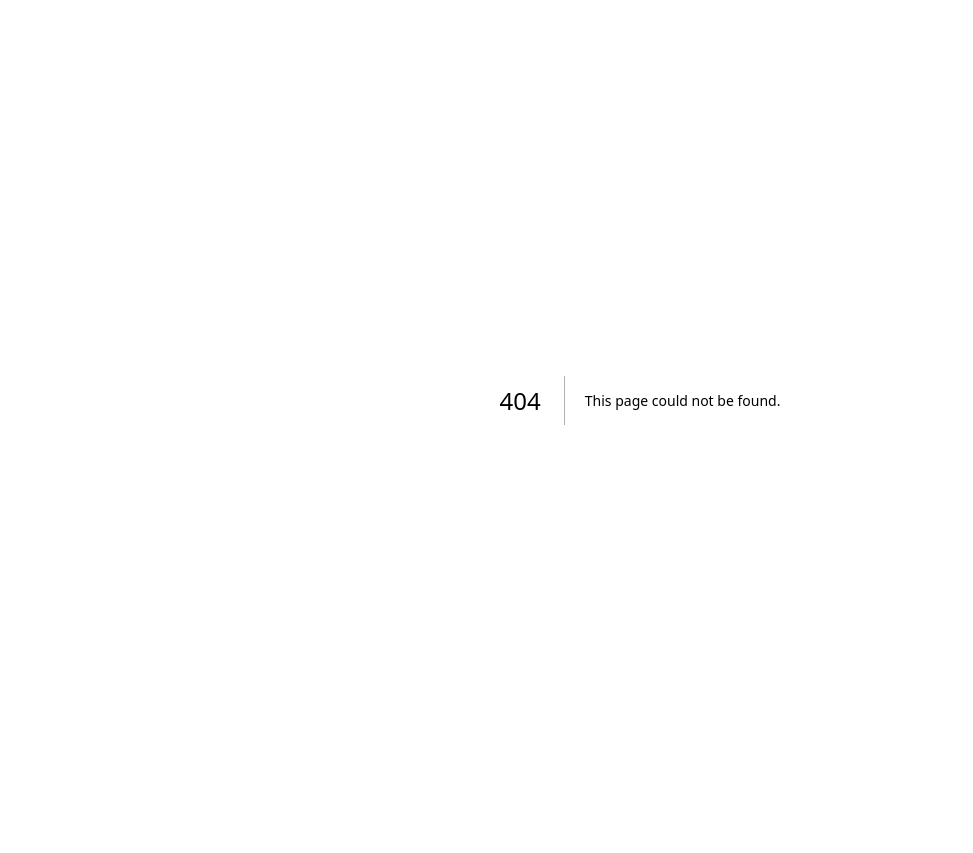
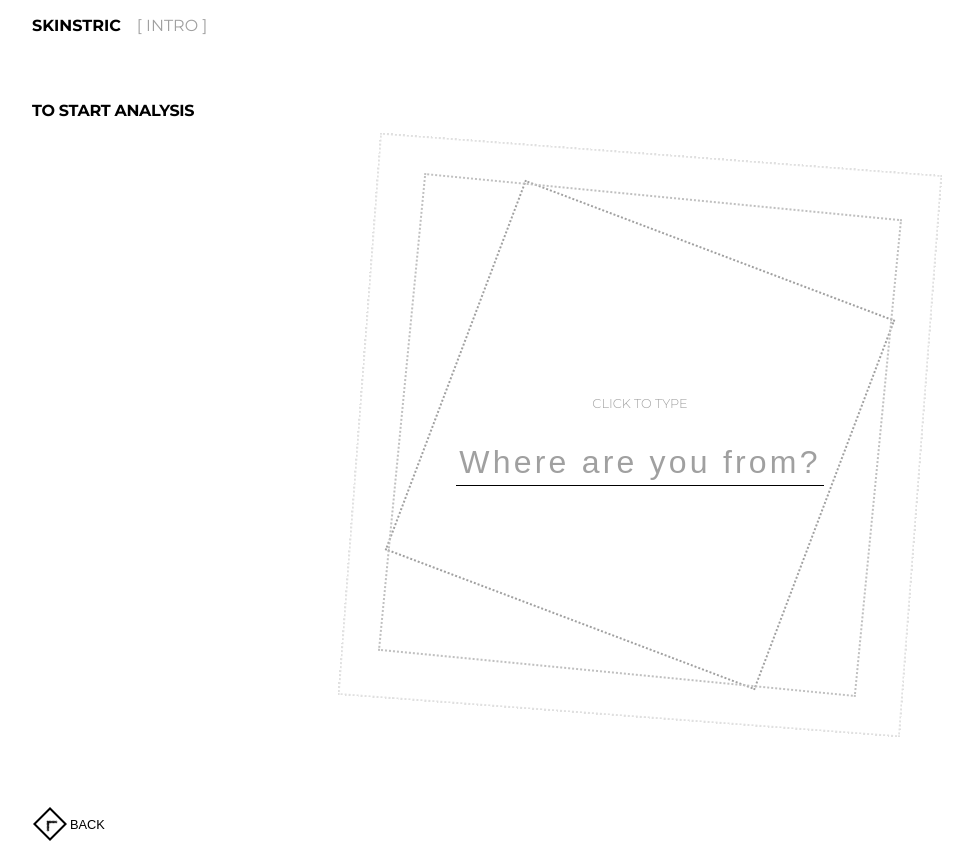
Before and after one commit to aleciaortiz923-star/Skinstric, a Next.js app: page /location in a window 1280 px wide. Before the commit this address had no page. Shown: the whole page, without its empty margins (0-973 px from the left). Before the commit the page ends 800 px from the top, so only its background shows below. Built offline with nearby package versions, Linux system fonts and the light colour scheme; a web font is replaced by a local one.

Commit message:
analysis name page

```diff
--- a/app/globals.css
+++ b/app/globals.css
@@ -111,10 +111,6 @@ body {
   right: -226px;
 }
 
-
-
-
-
 .side-link {
   display: flex;
   align-items: center;
@@ -154,13 +150,162 @@ body {
   transform: rotate(-45deg);
 }
 
-
-
-
-
 .footer {
   padding: 1rem 2rem;
   background-color: #fff;
   color: #000;
   font-size: 0.8rem;
 }
+
+/* Analysis Page Styles */
+.analysis-page .main-content {
+  display: flex;
+  justify-content: center;
+  align-items: center;
+  text-align: center;
+  flex-grow: 1;
+}
+
+.analysis-header {
+  flex-direction: column;
+  align-items: flex-start;
+}
+
+.analysis-side-text {
+  font-size: 16px;
+  color: #000;
+  font-weight: 600;
+  margin-top: 64px;
+  line-height: 24px;
+  letter-spacing: -0.02em;
+}
+
+.diamond-container {
+  position: relative;
+  width: 560px;
+  height: 560px;
+  display: flex;
+  flex-direction: column;
+  justify-content: center;
+  align-items: center;
+  margin-bottom: 5rem;
+}
+
+.diamond-container::before,
+.diamond-container::after,
+.inner-diamond {
+  content: '';
+  position: absolute;
+  left: 50%;
+  top: 50%;
+}
+
+.diamond-container::before {
+  width: 100%;
+  height: 100%;
+  border: 2px dotted #e0e0e0; /* Lightest */
+  animation: spin-clockwise 40s linear infinite;
+}
+
+.diamond-container::after {
+  width: 85%;
+  height: 85%;
+  border: 2px dotted #c0c0c0; /* Medium */
+  animation: spin-counter-clockwise 50s linear infinite;
+}
+
+.inner-diamond {
+  width: 70%;
+  height: 70%;
+  border: 2px dotted #a0a0a0; /* Darkest */
+  animation: spin-clockwise 30s linear infinite;
+}
+
+.click-to-type,
+.introduce-yourself {
+  position: relative;
+  z-index: 1;
+}
+
+.click-to-type {
+  font-size: 0.8rem;
+  font-weight: 300;
+  color: #a0a0a0;
+  margin-bottom: 2rem;
+}
+
+.introduce-yourself {
+  background-color: transparent;
+  border: none;
+  border-bottom: 1px solid #000;
+  padding-bottom: 0.25rem;
+  font-size: 2rem;
+  font-weight: 300;
+  letter-spacing: 0.1em;
+  text-align: center;
+  color: #000;
+  width: 65%;
+}
+
+.introduce-yourself:focus {
+  outline: none;
+}
+
+.introduce-yourself::placeholder {
+  color: #a0a0a0;
+  opacity: 1;
+}
+
+.analysis-footer {
+  display: flex;
+  justify-content: flex-start;
+  padding: 1rem 2rem;
+}
+
+.back-btn {
+  background: none;
+  border: none;
+  color: #000;
+  cursor: pointer;
+  display: flex;
+  align-items: center;
+  font-size: 0.8rem;
+}
+
+.back-arrow {
+  width: 20px;
+  height: 20px;
+  border: 2px solid #000;
+  transform: rotate(45deg);
+  margin-right: 0.5rem;
+  display: flex;
+  justify-content: center;
+  align-items: center;
+}
+
+.back-arrow::before {
+  content: '';
+  width: 8px;
+  height: 8px;
+  border-left: 2px solid #000;
+  border-bottom: 2px solid #000;
+  transform: rotate(45deg) translate(2px, -2px);
+}
+
+@keyframes spin-clockwise {
+  from {
+    transform: translate(-50%, -50%) rotate(45deg);
+  }
+  to {
+    transform: translate(-50%, -50%) rotate(405deg);
+  }
+}
+
+@keyframes spin-counter-clockwise {
+  from {
+    transform: translate(-50%, -50%) rotate(45deg);
+  }
+  to {
+    transform: translate(-50%, -50%) rotate(-315deg);
+  }
+}
--- /dev/null
+++ b/app/location/page.tsx
@@ -0,0 +1,70 @@
+"use client";
+import React, { useState } from 'react';
+import { useRouter } from 'next/navigation';
+import axios from 'axios';
+
+const LocationPage = () => {
+  const router = useRouter();
+  const [name, setName] = useState('');
+
+  const handleBackClick = () => {
+    router.push('/');
+  };
+
+  const handleNameSubmit = async () => {
+    if (name.trim() === '') return; // Don't submit empty names
+
+    try {
+      const response = await axios.post('https://us-central1-api-skinstric-ai.cloudfunctions.net/skinstricPhaseOne', {
+        name: name,
+      });
+      console.log('API Response:', response.data);
+      // Handle success (e.g., navigate to the next page or show a success message)
+    } catch (error) {
+      console.error('API Error:', error);
+      // Handle error (e.g., show an error message)
+    }
+  };
+
+  const handleKeyDown = (event: React.KeyboardEvent<HTMLInputElement>) => {
+    if (event.key === 'Enter') {
+      handleNameSubmit();
+    }
+  };
+
+  return (
+    <div className="page-container analysis-page">
+      <header className="header analysis-header">
+        <div className="header-left">
+          <span className="brand-logo">SKINSTRIC</span>
+          <span>[ INTRO ]</span>
+        </div>
+        <p className="analysis-side-text">TO START ANALYSIS</p>
+      </header>
+      <main className="main-content">
+        <div className="center-content">
+          <div className="diamond-container">
+            <div className="inner-diamond"></div>
+            <p className="click-to-type">CLICK TO TYPE</p>
+            <input
+              type="text"
+              className="introduce-yourself"
+              placeholder="Where are you from?"
+              value={name}
+              onChange={(e) => setName(e.target.value)}
+              onKeyDown={handleKeyDown}
+            />
+          </div>
+        </div>
+      </main>
+      <footer className="footer analysis-footer">
+        <button className="back-btn" onClick={handleBackClick}>
+          <div className="back-arrow"></div>
+          <span>BACK</span>
+        </button>
+      </footer>
+    </div>
+  );
+};
+
+export default LocationPage;
--- a/package.json
+++ b/package.json
@@ -10,6 +10,7 @@
   },
   "dependencies": {
     "@tailwindcss/postcss": "^4.3.0",
+    "axios": "^1.16.1",
     "gsap": "^3.15.0",
     "next": "16.2.6",
     "react": "19.2.4",
```
Also changed, not shown: app/analysis/page.tsx (added, +79 -0 lines), app/page.tsx (+11 -4 lines), 1 other file (tests, documents, lock files or other folders).
